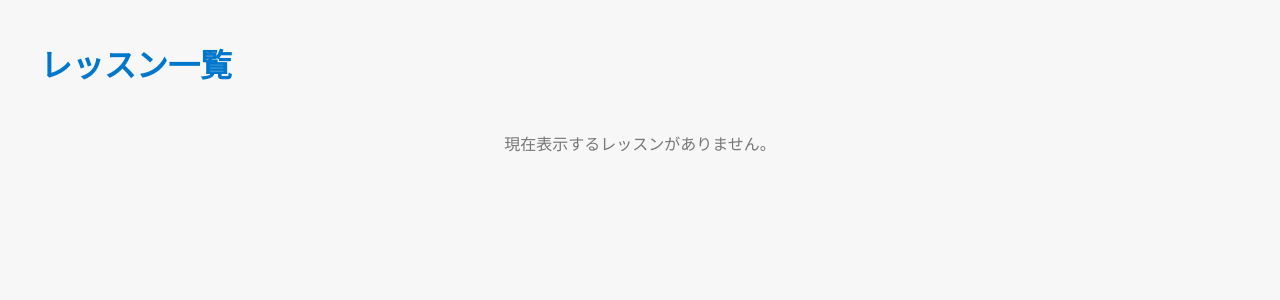
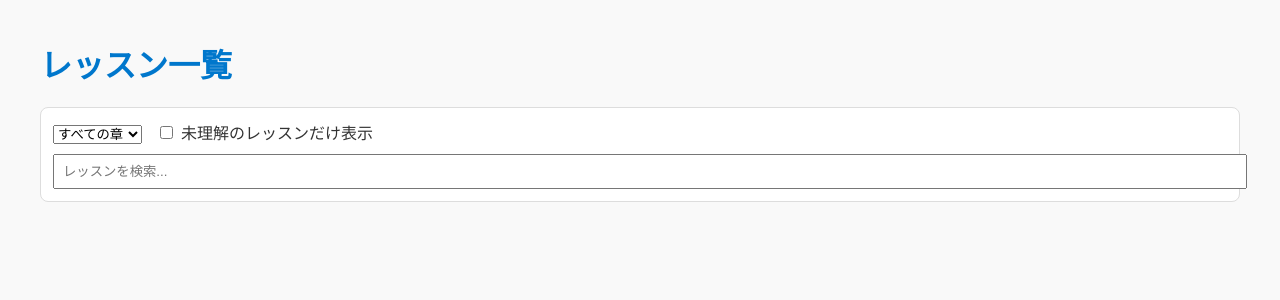
Before and after one commit to goleiroAI/learning_site, a Django app: template lessons/templates/lessons/lesson_list.html in a window 1280 px wide. Shown: the top 300 px of the page. Run offline with Django 5.2, Linux system fonts and the light colour scheme; the template is opened without the code that fills it, so the values that code supplies are empty.

Commit message:
Update lesson_list.html

```diff
--- a/lessons/templates/lessons/lesson_list.html
+++ b/lessons/templates/lessons/lesson_list.html
@@ -6,22 +6,44 @@
   <title>レッスン一覧</title>
   <link rel="stylesheet" href="{% static 'css/style.css' %}">
   <style>
-    ul {
+    body {
+      background-color: #f9f9f9;
+      font-family: sans-serif;
+    }
+    .filter-box {
+      background: #fff;
+      padding: 12px;
+      border: 1px solid #ddd;
+      margin-bottom: 16px;
+      border-radius: 8px;
+    }
+    .chapter-card {
+      border: 1px solid #ddd;
+      border-radius: 12px;
+      padding: 16px;
+      margin: 20px 0;
+      background-color: #fff;
+      box-shadow: 0 4px 6px rgba(0, 0, 0, 0.05);
+    }
+    .chapter-title {
+      font-size: 1.3em;
+      font-weight: bold;
+      margin-bottom: 10px;
+      color: #333;
+    }
+    .lesson-list {
       list-style: none;
       padding: 0;
     }
-
-    li {
+    .lesson-list li {
       display: flex;
       justify-content: space-between;
       padding: 8px 10px;
       border-top: 1px solid #eee;
     }
-
-    li:first-child {
+    .lesson-list li:first-child {
       border-top: none;
     }
-
     .status-chip {
       padding: 2px 8px;
       border-radius: 8px;
@@ -29,32 +51,40 @@
       color: #1976d2;
       font-size: 0.8em;
     }
-
-    .no-lessons {
-      padding: 24px;
-      color: #777;
-      text-align: center;
-    }
   </style>
 </head>
 <body>
 
 <h1>レッスン一覧</h1>
 
-{% if lessons %}
-  <ul>
+<div class="filter-box">
+  <select>
+    <option>すべての章</option>
+  </select>
+  <label style="margin-left: 10px;">
+    <input type="checkbox" />
+    未理解のレッスンだけ表示
+  </label>
+  <input type="text" placeholder="レッスンを検索..." style="width: 100%; padding: 8px; margin-top: 10px;" />
+</div>
+
+<div class="lesson-container">
+  {% for chapter, lessons in grouped_lessons.items %}
+    <div class="chapter-card">
+      <div class="chapter-title">📘 {{ chapter }}</div>
+      <ul class="lesson-list">
         {% for lesson in lessons %}
           <li>
             <a href="{% url 'lesson_detail' pk=lesson.pk %}?access={{ access_key }}">
-          {{ lesson.chapter }} {{ lesson.number }} {{ lesson.title }}
+              {{ lesson.number }} {{ lesson.title }}
             </a>
             <span class="status-chip" id="status-{{ lesson.pk }}"></span>
           </li>
         {% endfor %}
       </ul>
-{% else %}
-  <p class="no-lessons">現在表示するレッスンがありません。</p>
-{% endif %}
+    </div>
+  {% endfor %}
+</div>
 
 <script>
   {% for lesson in lessons %}
```
Lines whose indentation alone changed are shown as unchanged.
